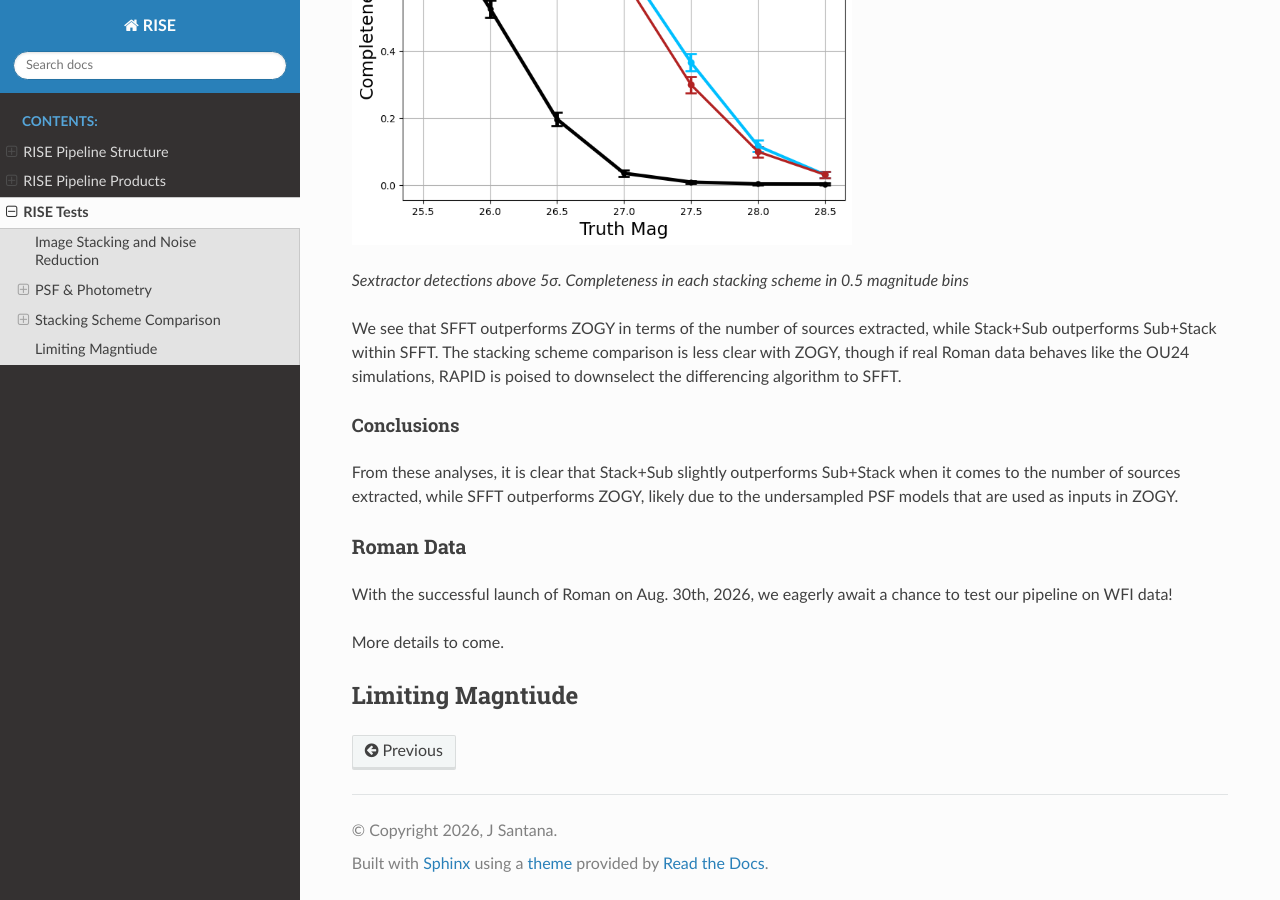
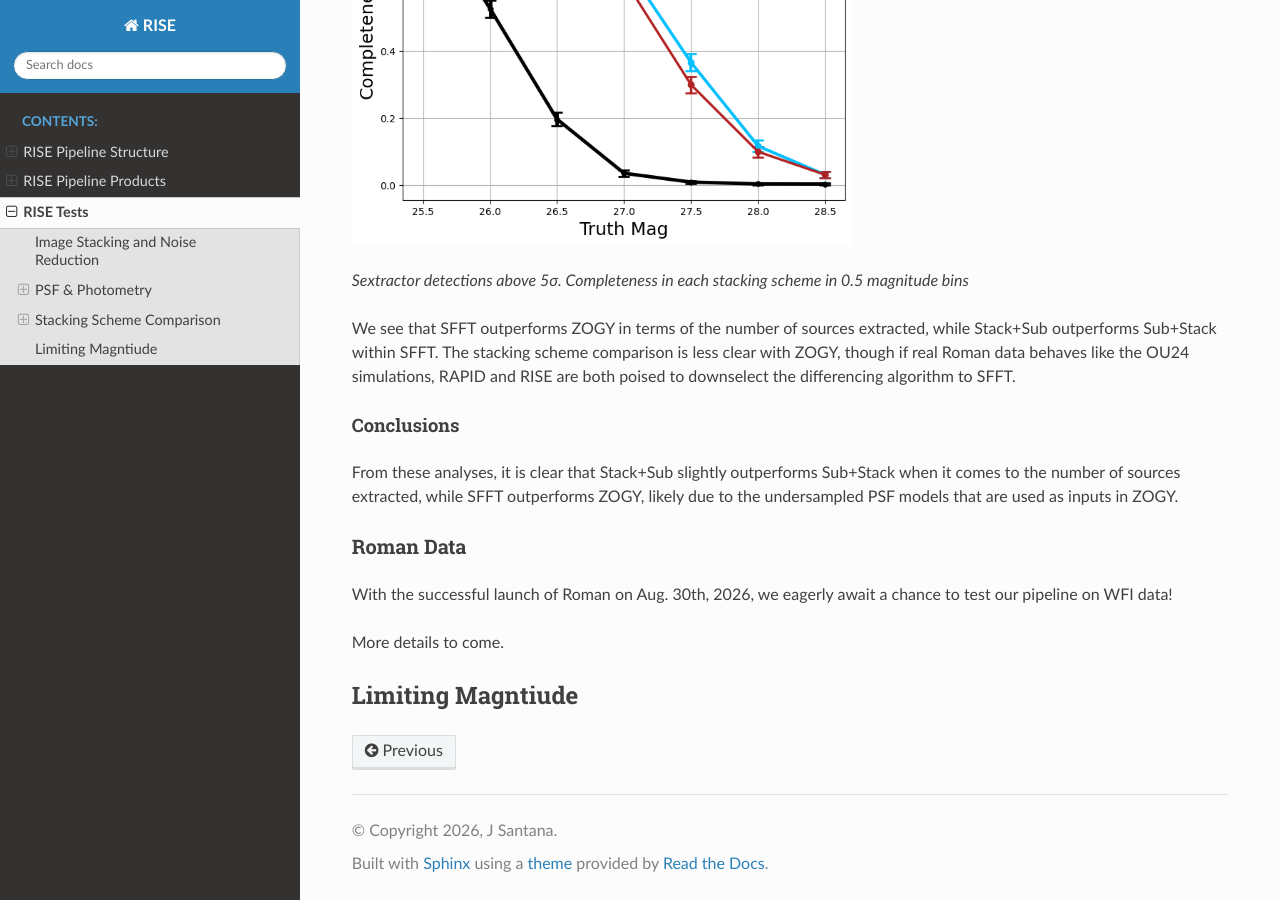
Before and after one commit to joseph-santana/RISE-docs, a Sphinx documentation site: the page built from source/tests.rst, in a window 1280 px wide and 900 px high, scrolled down 9166 px. Built offline with Sphinx 7.4.7 and the Read the Docs theme 3.1.0, drawn with Linux system fonts in a browser that asks for light colours.

Commit message:
Update stacking scheme tests

```diff
--- a/source/tests.rst
+++ b/source/tests.rst
@@ -179,7 +179,7 @@ Below are completeness plots showing the number of sources extracted from a sing
 
 We see that SFFT outperforms ZOGY in terms of the number of sources extracted, while Stack+Sub outperforms Sub+Stack within SFFT.
 The stacking scheme comparison is less clear with ZOGY, though if real Roman data behaves like the OU24 simulations,
-RAPID is poised to downselect the differencing algorithm to SFFT.
+RAPID and RISE are both poised to downselect the differencing algorithm to SFFT.
 
 Conclusions
 ^^^^^^^^^^^
```
